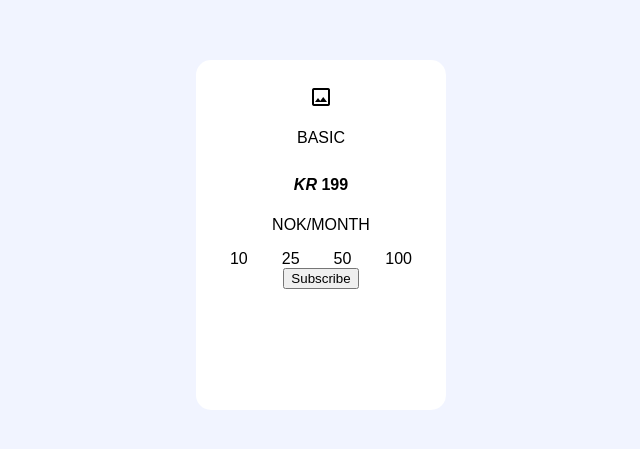
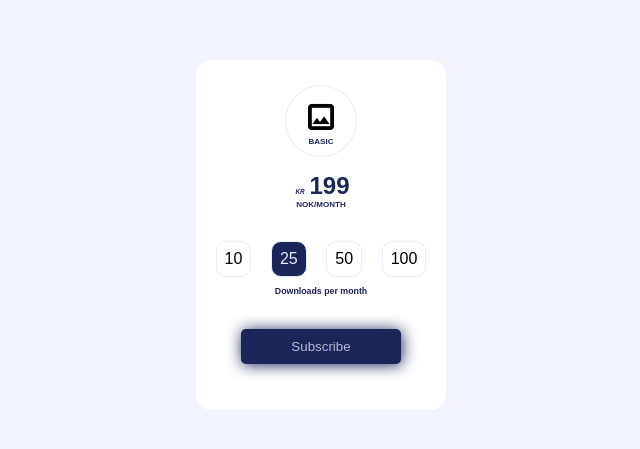
Before and after one commit to iamregha/subscription-plan, a plain HTML site: page index.html in a window 1280 px wide. Shown: the part 165-614 px from the top of the page, without its empty margins (319-959 px from the left). Drawn offline with nearby package versions, Linux system fonts and the light colour scheme.

Commit message:
the complete layout

```diff
--- a/index.html
+++ b/index.html
@@ -10,7 +10,7 @@
 <body>
     <div class="container">
         <div class="sub-type">
-            <span class="material-symbols-outlined">image</span>
+            <span class="img material-symbols-outlined">image</span>
             <p>BASIC</p>
         </div>
         <section class="amount">
@@ -23,6 +23,7 @@
             <div>50</div>
             <div>100</div>
         </div>
+        <p>Downloads per month</p>
         <button>Subscribe</button>
     </div>
 </body>
--- a/style.css
+++ b/style.css
@@ -31,12 +31,79 @@ body{
 .sub-type{
     width: 70px;
     height: 70px;
-    border: 1px soild #e8ecf9;
+    border: 1px solid #e8ecf9;
     margin: auto;
     border-radius: 50px;
 }
 
 span{
     margin: 0;
-    padding: 0;
+    padding: 15px;
 }
+
+i{
+    font-size: 0.4rem;
+    color: #1b255a;
+    padding: 3px;
+}
+
+button{
+    margin-top: 1.5rem;
+    border: none;
+    border-radius: 5px;
+    background-color: #1b255a;
+    color: #b8bbcc;
+    padding: 10px;
+    width: 10rem;
+    box-shadow: 1px 1px 15px #1b255a;
+}
+
+.img{
+    font-size: 2rem;
+    margin-bottom: 0;
+    padding-bottom: 0;
+    font-weight: bold;
+}
+
+.sub-type > p{
+    margin-top: 0;
+    padding-top: 0;
+    padding-bottom: 10px;
+    font-size: 0.5rem;
+    font-weight: bold;
+    color: #1b255a;
+}
+
+.amount > p{
+    margin-top: 0;
+    margin-bottom: 2rem;
+    padding-top: 0;
+    font-size: 0.5rem;
+    color: #1b255a;
+    font-weight: bold;
+}
+
+.sub-download > div{
+    border: 0.5px solid #e8ecf9;
+    border-radius: 10px;
+    padding: 8px;
+}
+
+.sub-download > :nth-child(2){
+    background-color: #1b255a;
+    color: #e8ecf9;
+}
+
+h4{
+    margin-bottom: 0;
+    margin-top: 15px;
+    font-size: 1.5rem;
+    color: #1b255a;
+    font-weight: bolder;
+}
+
+p{
+    font-size: 0.55rem;
+    color: #1b255a;
+    font-weight: bold;
+}
```
